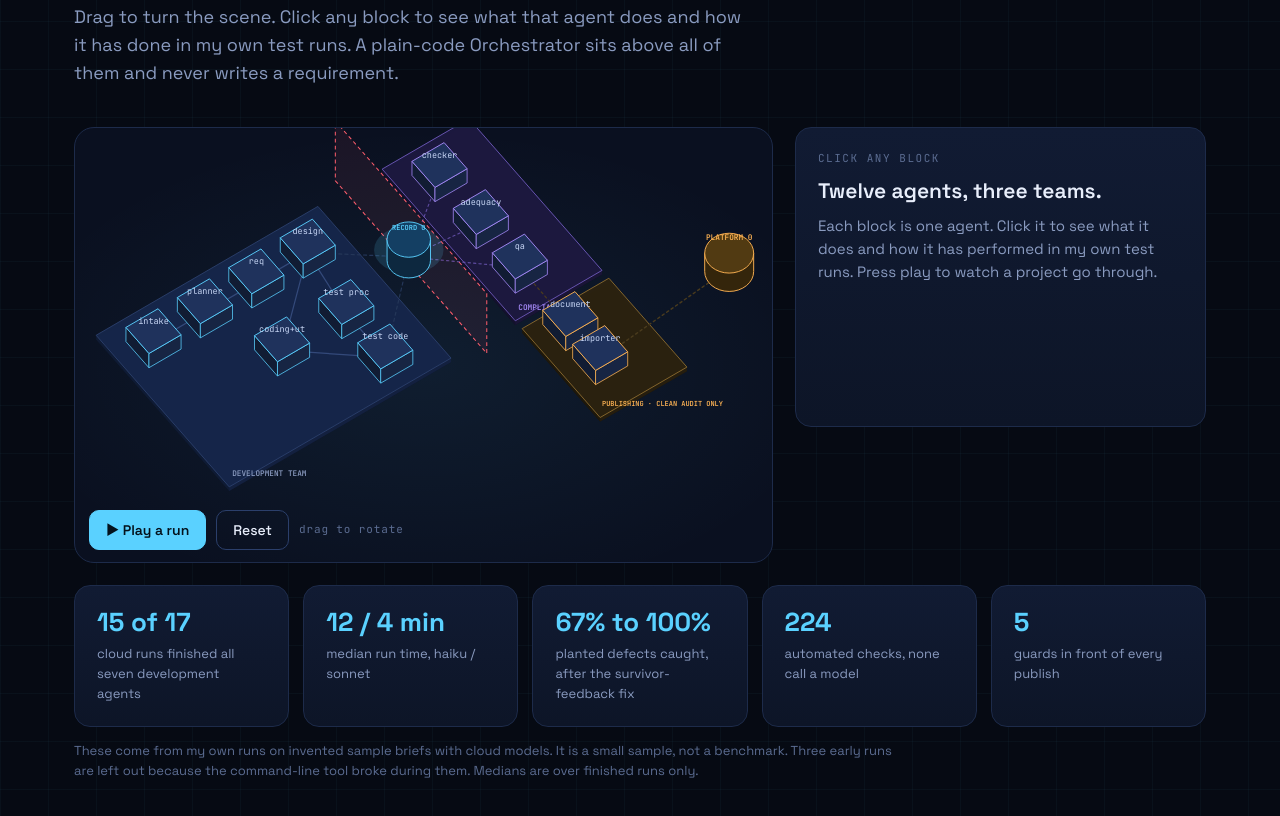
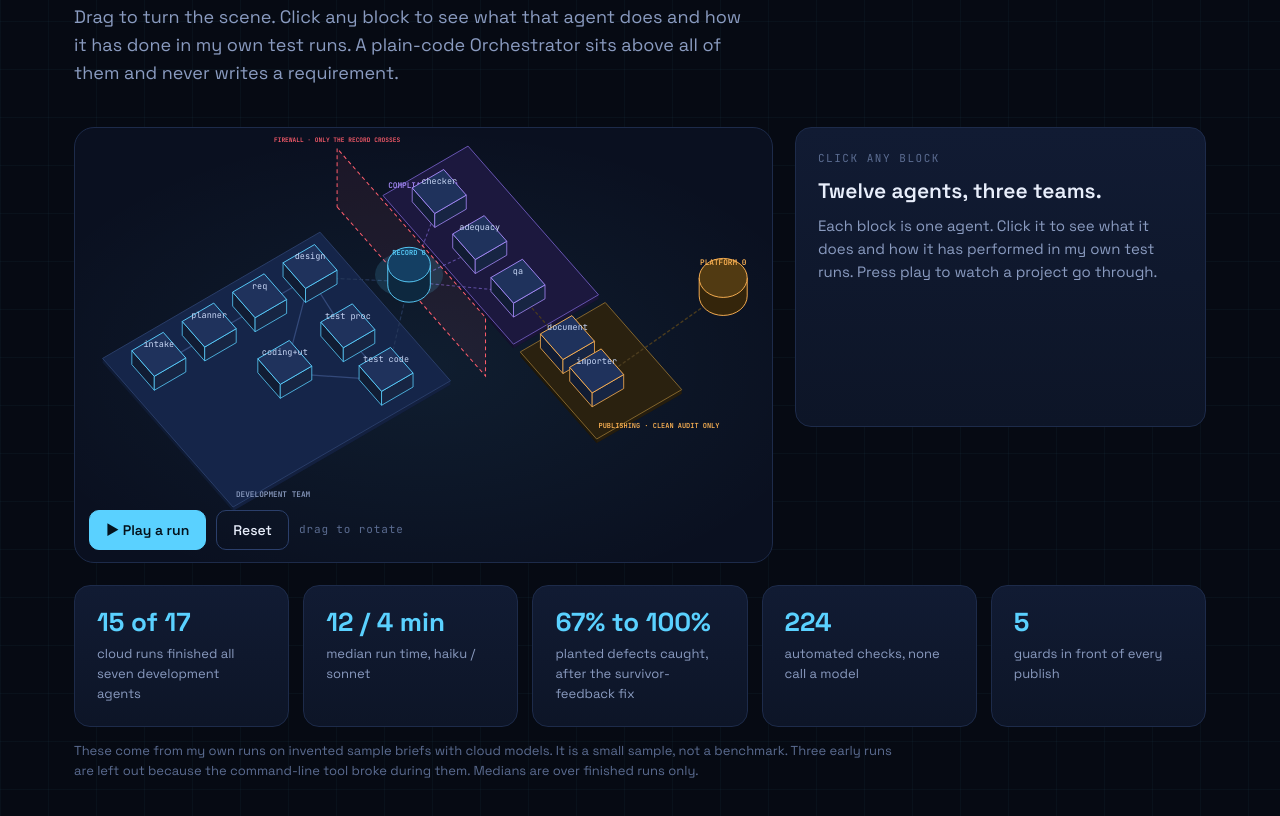
Before and after one commit to YashRao10/agentic-engineering-workflow, a plain HTML site: page index.html in a window 1280 px wide. Shown: the part 3915-4731 px from the top of the page. Drawn offline with Linux system fonts and the light colour scheme.

Commit message:
Keep the whole 3D scene in frame and clear the compliance label
Co-Authored-By: Claude Sonnet 5.5 <noreply@anthropic.com>
Claude-Session: https://claude.ai/code/session_01UUkYuynFXkmbBP2xHYaBWr

```diff
--- a/index.html
+++ b/index.html
@@ -1375,7 +1375,7 @@ const sleep=ms=>new Promise(r=>setTimeout(r,ms));
    ====================================================================== */
 const svg1=document.getElementById('iso1');
 if(svg1){
-const S=Scene(svg1,{yaw:-.62,scale:51,cx:450,cy:262,ox:-.4,oy:1.9});
+const S=Scene(svg1,{yaw:-.62,scale:50,cx:450,cy:292,ox:-.4,oy:1.9});
 const N={ /* world positions: x right, y toward the viewer */
  intake:{x:-6.3,y:-1.6,k:'dev',l:'intake'},planner:{x:-4.7,y:-1.6,k:'dev',l:'planner'},req:{x:-3.1,y:-1.6,k:'dev',l:'req'},design:{x:-1.5,y:-1.6,k:'dev',l:'design'},
  coding:{x:-3.8,y:.5,k:'dev',l:'coding+ut'},testproc:{x:-1.8,y:.5,k:'dev',l:'test proc'},testcode:{x:-1.8,y:2.2,k:'dev',l:'test code'},
@@ -1394,7 +1394,7 @@ S.draw=g=>{
   S.slab(g,1.6,4.3,-2.7,3.1,'#1d1840','#6d58b8');
   S.slab(g,1.6,4.3,3.4,6.8,'#2b2210','#8a6a2f');
   S.text(g,-7.1,2.95,.3,'DEVELOPMENT TEAM',C.mut,10,'start',600);
-  S.text(g,1.8,2.95,.3,'COMPLIANCE TEAM',C.vi,10,'start',600);
+  S.text(g,1.8,-2.75,.3,'COMPLIANCE TEAM',C.vi,10,'start',600);
   S.text(g,1.8,6.6,.3,'PUBLISHING · CLEAN AUDIT ONLY',C.am,9,'start',600);
   /* handoff arrows on the platform */
   EDGE.forEach(e=>S.line(g,[N[e[0]].x,N[e[0]].y,.32],[N[e[1]].x,N[e[1]].y,.32],st[e[0]]==='done'?C.gr:'#33497a',st[e[0]]==='done'?2.4:1.6));
```
